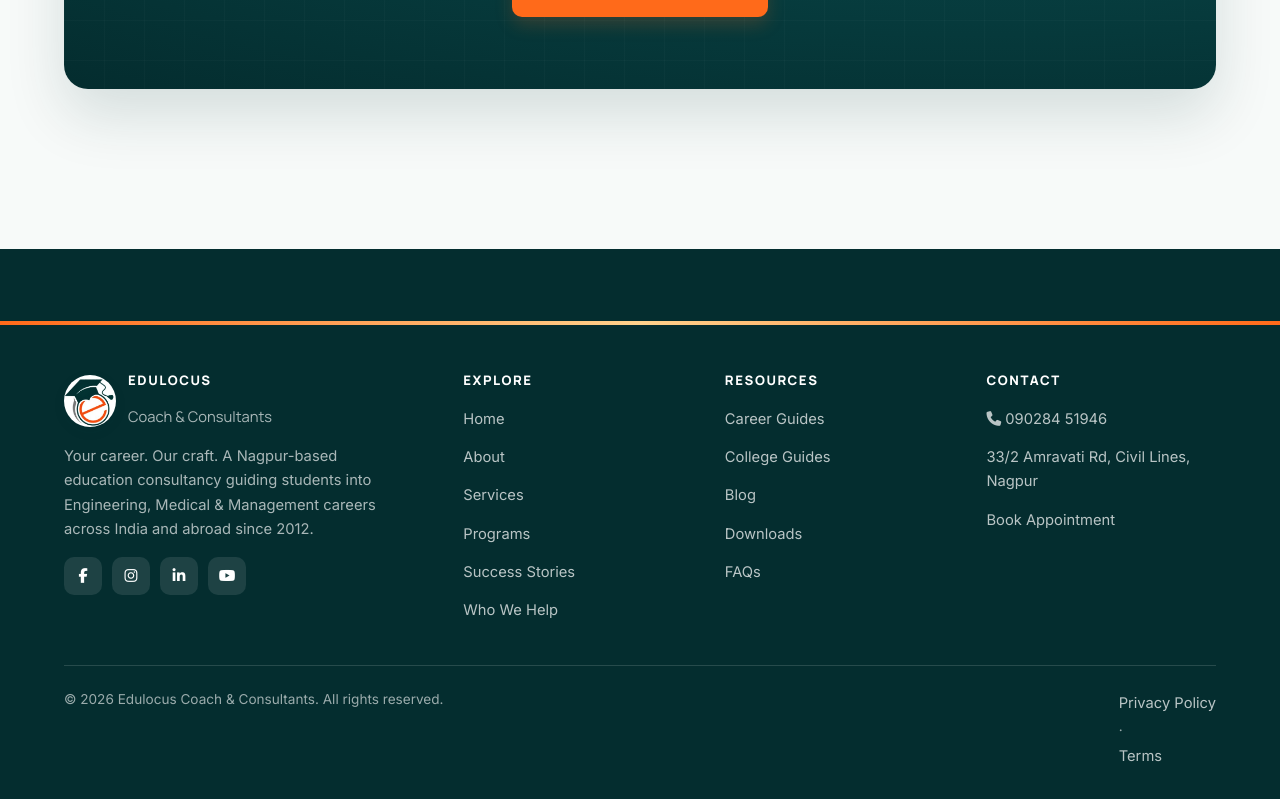
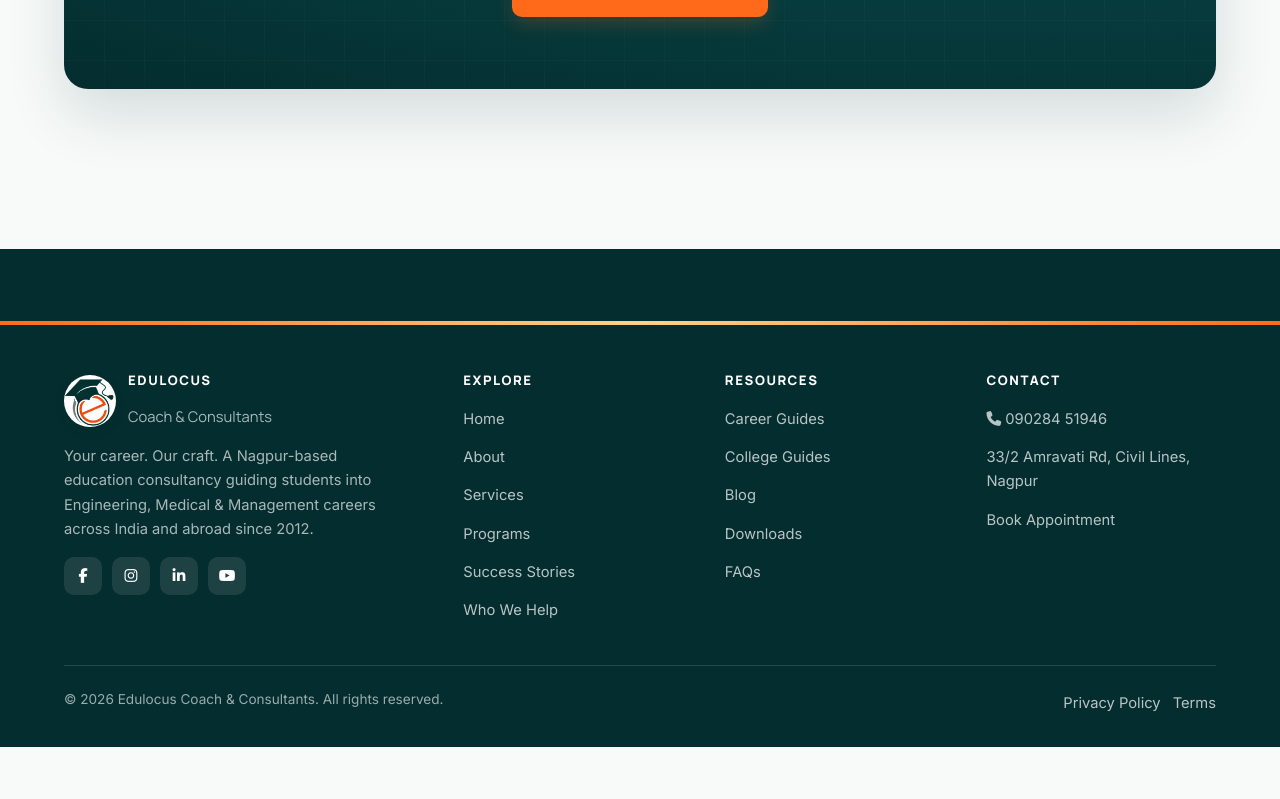
Before and after one commit to thekalamwala/Edulocus, a Next.js app: page / in a window 1280 px wide. Shown: the part 5842-6641 px from the top of the page. After the commit the page ends 6589 px from the top, so only its background shows below. Built offline with nearby package versions, Linux system fonts and the light colour scheme.

Commit message:
Footer: Privacy Policy and Terms on same line

```diff
--- a/components/Footer.js
+++ b/components/Footer.js
@@ -64,8 +64,9 @@ export default function Footer() {
 
         <div className="footer-bottom">
           <span>&copy; {year} Edulocus Coach &amp; Consultants. All rights reserved.</span>
-          <span>
-            <Link href="/contact">Privacy Policy</Link> · <Link href="/contact">Terms</Link>
+          <span style={{ display: 'flex', gap: '12px', alignItems: 'center', whiteSpace: 'nowrap' }}>
+            <Link href="/contact">Privacy Policy</Link>
+            <Link href="/contact">Terms</Link>
           </span>
         </div>
       </div>
```
